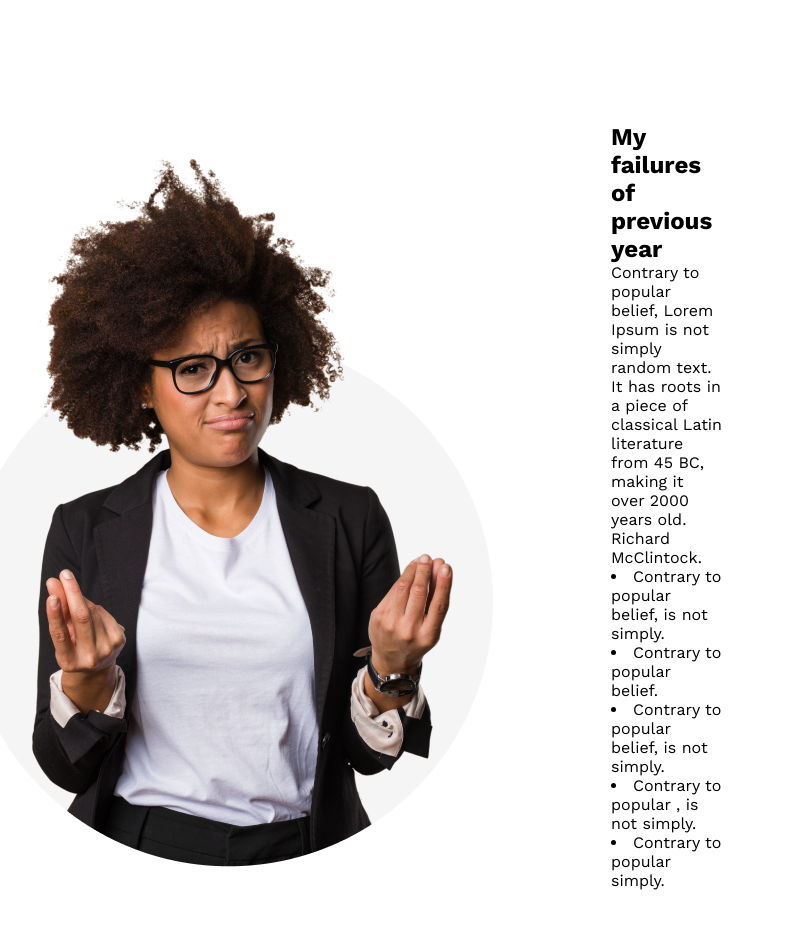
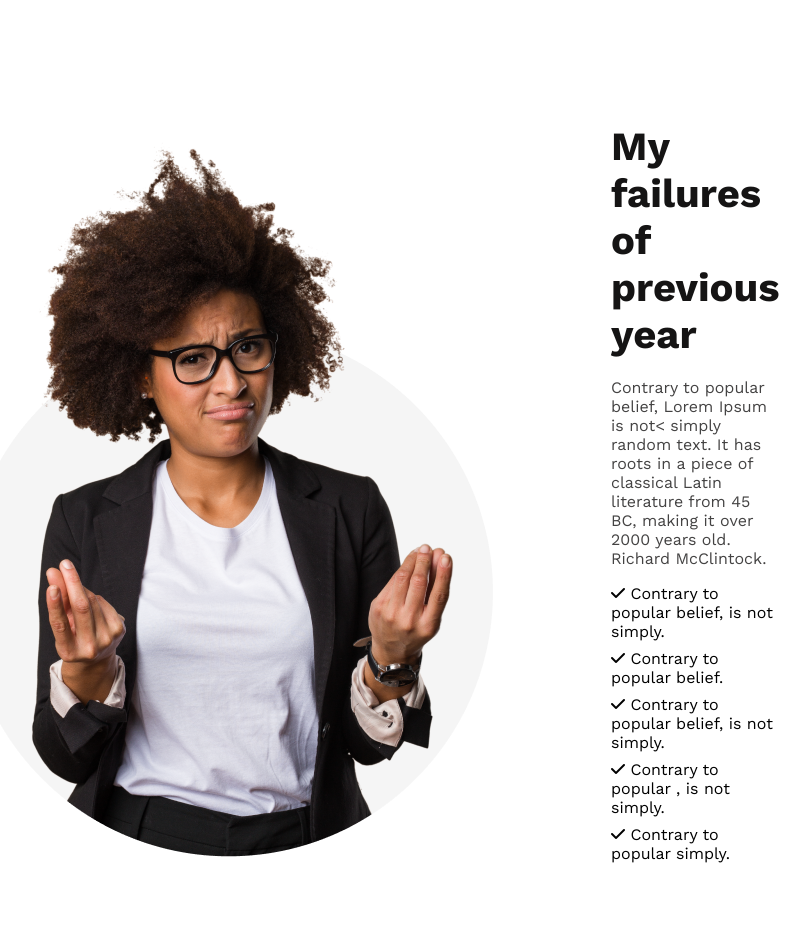
Before and after one commit to Parvinkhuki/task-4, a plain HTML site: page index.html in a window 1280 px wide. Shown: the part 800-1728 px from the top of the page, without its empty margins (258-1068 px from the left). Drawn offline with nearby package versions, Linux system fonts and the light colour scheme.

Commit message:
many thing

```diff
--- a/index.html
+++ b/index.html
@@ -7,6 +7,7 @@
 <link rel="preconnect" href="https://fonts.gstatic.com" crossorigin>
 <link href="https://fonts.googleapis.com/css2?family=Open+Sans:wght@400;500&family=Work+Sans:wght@400;600;700&display=swap" rel="stylesheet">
 <link rel="stylesheet" href="style.css">
+<script src="https://kit.fontawesome.com/74461efed3.js" crossorigin="anonymous"></script>
 
     <title>Document</title>
 </head>
@@ -26,14 +27,14 @@
                 <img src="/images/person.png" alt="">
             </figure>
         </div>
-        <div >
-            <h2>My failures of<br> previous year</h2>
-            <p>Contrary to popular belief, Lorem Ipsum is not simply random text. It has roots in a piece of classical Latin literature from 45 BC, making it over 2000 years old. Richard McClintock.</p>
-            <li>Contrary to popular belief, is not simply.</li>
-            <li>Contrary to popular belief.</li>
-            <li>Contrary to popular belief, is not simply.</li>
-            <li>Contrary to popular , is not simply.</li>
-            <li>Contrary to popular simply.</li>
+        <div class="ifo-title">
+            <h2 class="info-head">My failures of<br> previous year</h2>
+            <p class="info-para">Contrary to popular belief, Lorem Ipsum is not< simply random text. It has roots in a piece of classical Latin literature from 45 BC, making it over 2000 years old. Richard McClintock.</p>
+            <li class="lii"><i class="fa-solid fa-check"></i> Contrary to popular belief, is not simply.</li>
+            <li class="lii"><i class="fa-solid fa-check"></i> Contrary to popular belief.</li>
+            <li class="lii"><i class="fa-solid fa-check"></i> Contrary to popular belief, is not simply.</li>
+            <li class="lii"><i class="fa-solid fa-check"></i> Contrary to popular , is not simply.</li>
+            <li class="lii"><i class="fa-solid fa-check"></i> Contrary to popular simply.</li>
         </div>
     </div>
     </main>
--- a/style.css
+++ b/style.css
@@ -6,6 +6,7 @@
 .header{
     background-image: url("/images/banner/banner3.png");
     background-repeat: no-repeat;
+    background-size: cover;
 
 
 }
@@ -45,3 +46,20 @@ font-weight: 600;
     gap: 100px;
     padding: 150px 300px 50px 200px;
 }
+.info-head{
+    color: #151414;
+font-size: 40px;
+font-weight: 700;
+margin-bottom: 20px;
+}
+.info-para{
+    color: #444343;
+font-size: 16px;
+font-weight: 400;
+margin-bottom: 16px;
+
+}
+.lii{
+    list-style: none;
+    margin-bottom: 8px;
+}
```
